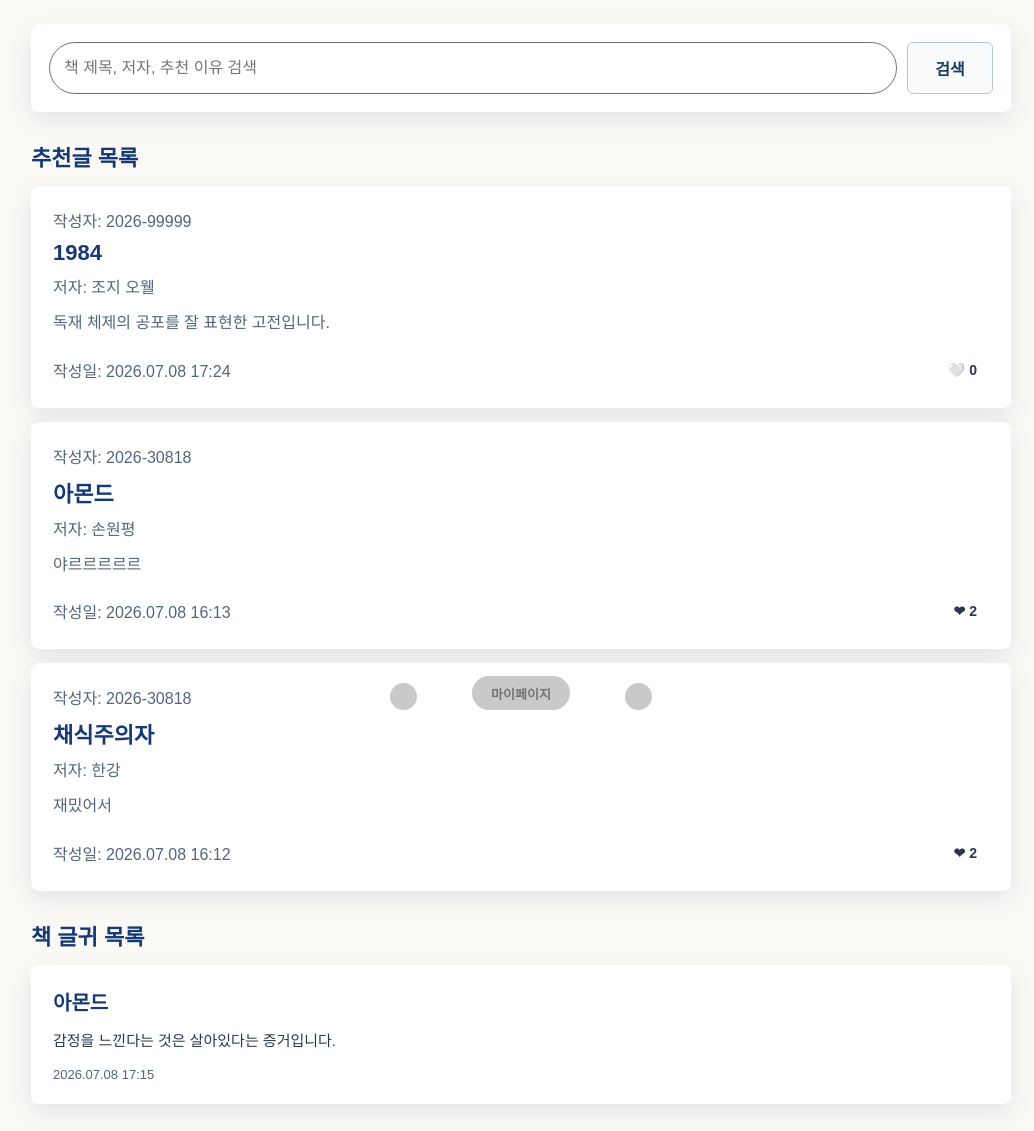
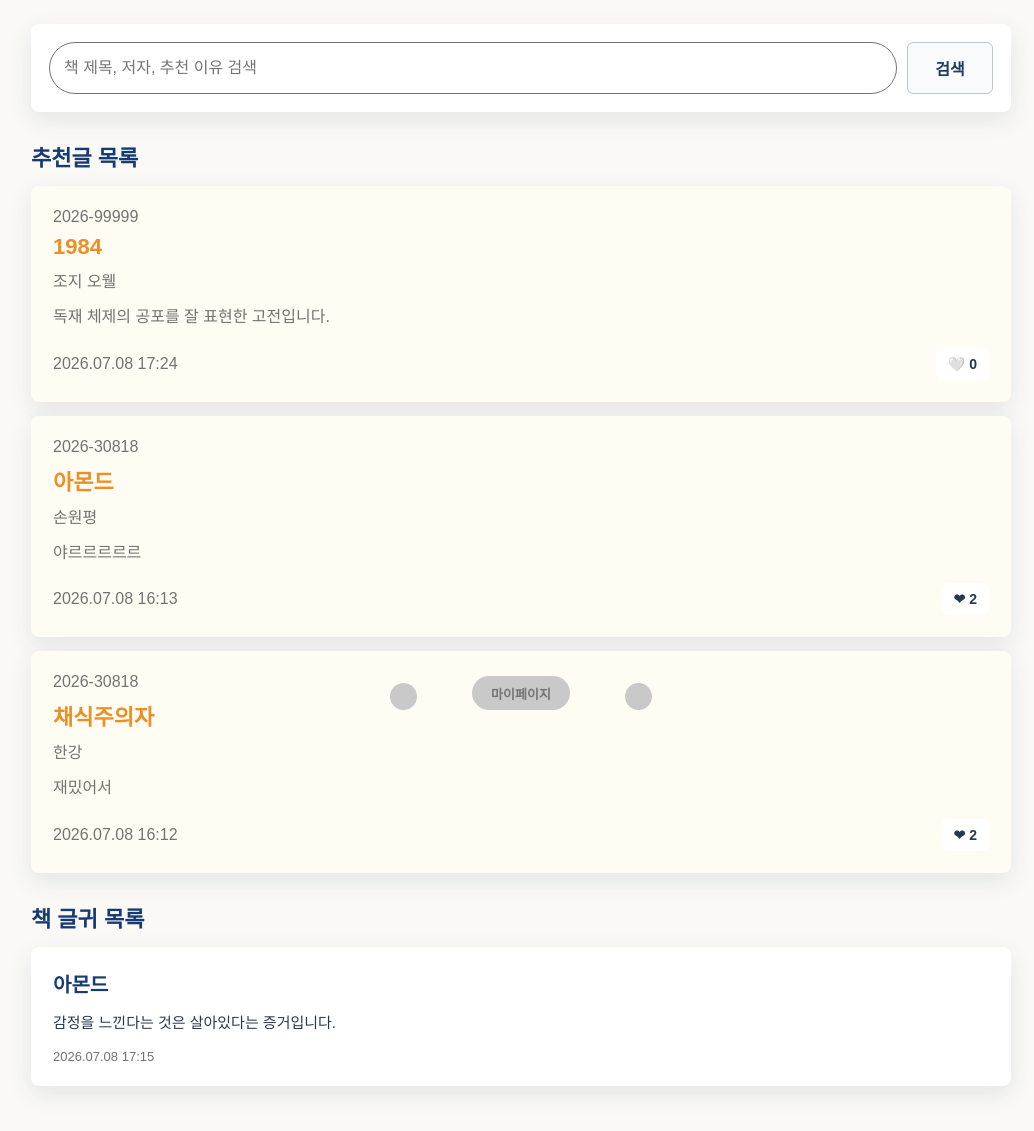
Before and after one commit to soul081029/School_Reading_Program, a Django app: page / in a window 1280 px wide. Shown: the top 1131 px of the page, without its empty margins (119-1153 px from the left). After the commit the page ends 1093 px from the top, so only its background shows below. Run offline with Django 5.2, Linux system fonts and the light colour scheme; a user stored in the database is signed in; data comes from the database, SQL or seed files in the repository.

Commit message:
메인페이지 - 디테일 대충 수정2

```diff
--- a/static/users/style.css
+++ b/static/users/style.css
@@ -241,7 +241,7 @@ textarea:focus {
 .author-text,
 .preview-text {
     margin: 0;
-    color: #53657a;
+    color: #737373;
 }
 
 .header-actions {
@@ -264,7 +264,7 @@ textarea:focus {
     display: block;
     padding: 22px;
     color: inherit;
-    background: #fff;
+    background: #FFFCF3;
     border-radius: 8px;
     box-shadow: 0 8px 24px rgba(30, 55, 90, 0.1);
     text-decoration: none;
@@ -281,7 +281,7 @@ textarea:focus {
 
 .recommendation-card h2 {
     margin: 8px 0;
-    color: #163b73;
+    color: #EB8F26;
     font-size: 22px;
 }
 
--- a/templates/users/home.html
+++ b/templates/users/home.html
@@ -87,13 +87,13 @@
                 <div class="recommendation-grid">
                     {% for recommendation in recommendations %}
                         <a class="recommendation-card" href="{% url 'recommendation_detail' recommendation.id %}">
-                            <p class="meta-text">작성자: {{ recommendation.writer_name }}</p>
+                            <p class="meta-text"> {{ recommendation.writer_name }}</p>
                             <h2>{{ recommendation.book_title }}</h2>
-                            <p class="author-text">저자: {{ recommendation.book_author }}</p>
+                            <p class="author-text"> {{ recommendation.book_author }}</p>
                             <p class="preview-text">{{ recommendation.post_text|truncatechars:100 }}</p>
                             <div class="card-footer">
                                 <div>
-                                    <p class="meta-text">작성일: {{ recommendation.created_at|date:"Y.m.d H:i" }}</p>
+                                    <p class="meta-text"> {{ recommendation.created_at|date:"Y.m.d H:i" }}</p>
                                 </div>
                                 <div class="footer-actions">
                                     <form method="post" action="{% url 'toggle_like' recommendation.id %}" class="like-form">
```
